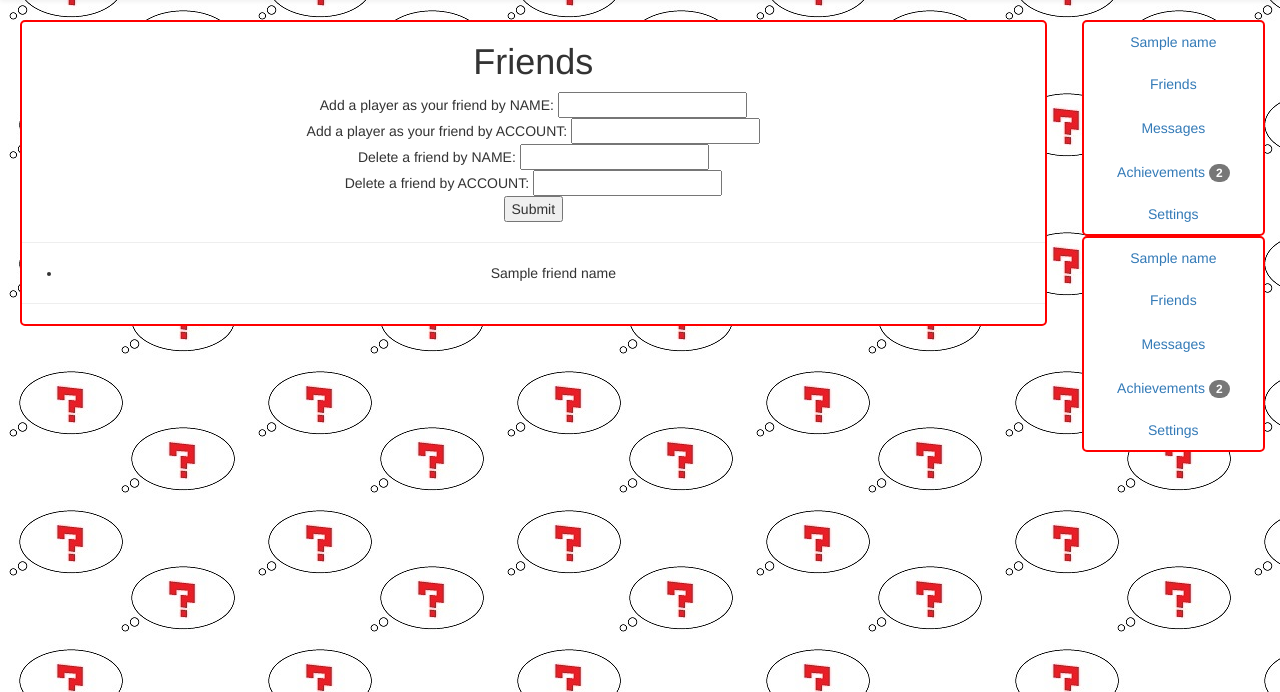
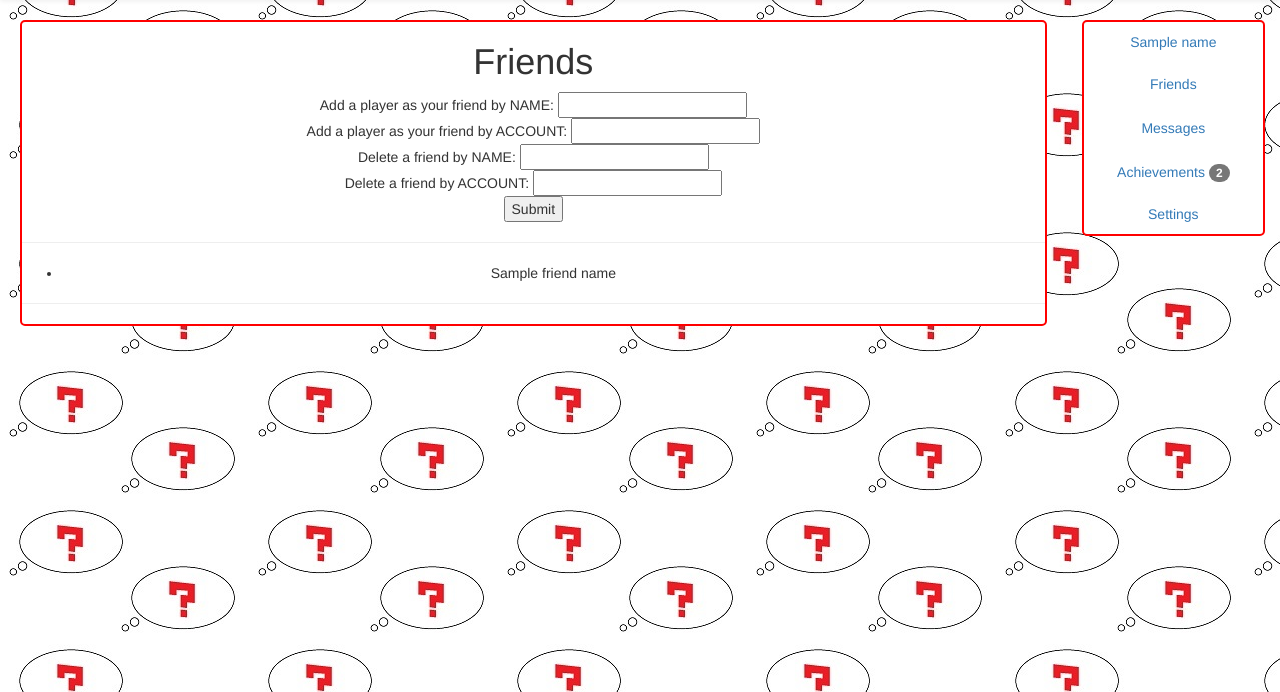
Before and after one commit to fishlinghu/QuizApp-WebApplication, a Python web app: template quizapp/quizapp/templates/friend.html in a window 1280 px wide. Shown: the part 51-743 px from the top of the page. Run offline with Jinja, Linux system fonts and the light colour scheme; the template is opened without the code that fills it: most values are stand-ins (such as "Sample title", 1, 10 or a date in 2020); some libraries are stand-ins or nearby versions.

Commit message:
edited pages to use the new sidebar

```diff
--- a/quizapp/quizapp/templates/friend.html
+++ b/quizapp/quizapp/templates/friend.html
@@ -33,24 +33,9 @@
 			{% endfor %}
 		</div>
 	</div>
-
-	<div class="col-md-2">
-		<div class="content sidebar">
-			<ul class="nav nav-stacked">
-				<li class="active"><a>{{ name }}</a></li>
-				<li><a data-toggle="collapse" href="#collapseFriends">Friends</a></li>
-				<li id="collapseFriends" class="collapse" data-toggle="false" style="height:0px">
-					You have no friends
-				</li>
-				<li><a data-toggle="collapse" href="#collapseMessages">Messages</a></li>
-				<li id="collapseMessages" class="collapse" data-toggle="false" style="height:0px">
-					You have no new messages
-				</li>
-				<li><a href="#">Achievements <span class="badge">2</span></a></li>
-				<li><a href="#">Settings</a></li>
-			</ul>
-		</div>
-	</div>
+	{% endblock %}
+	{% block sidebar %}
+	{{ super() }}
 	{% endblock %}
 	{% block script %}
 	{{ super() }}
```
Also changed, not shown: quizapp/quizapp/templates/gamehistory.html (+3 -18 lines), quizapp/quizapp/templates/index.html (+3 -18 lines).
